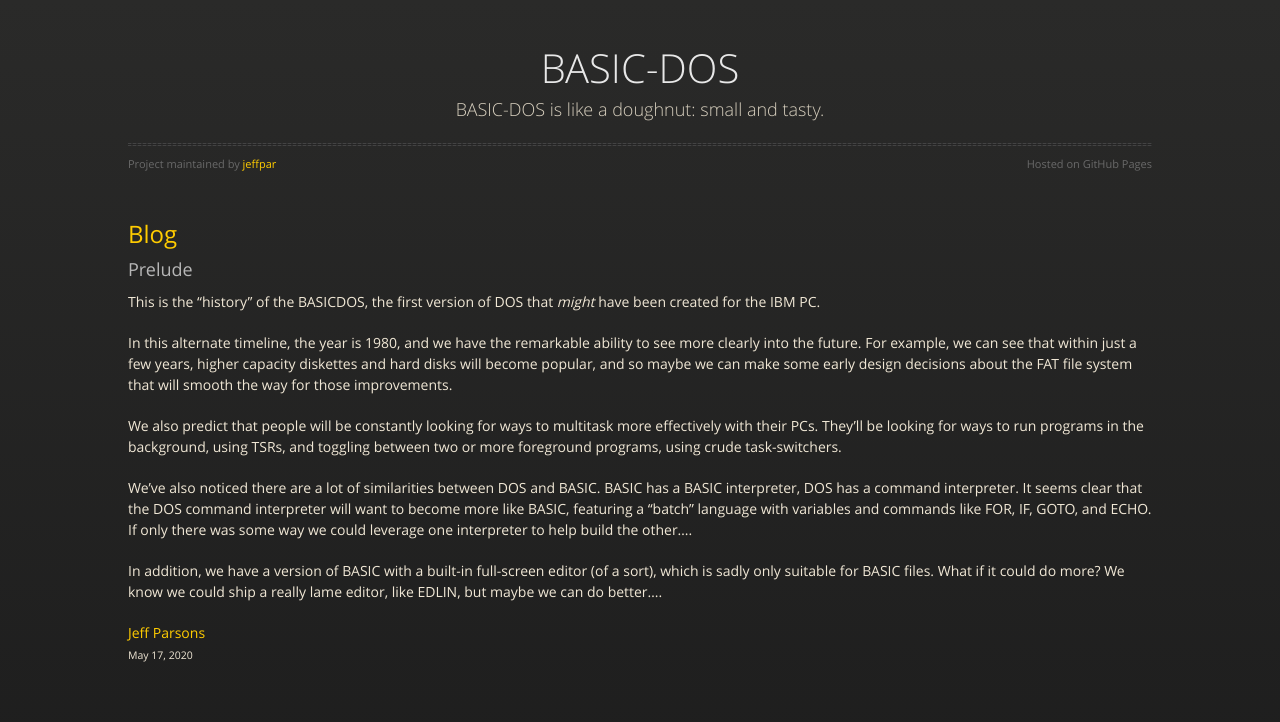
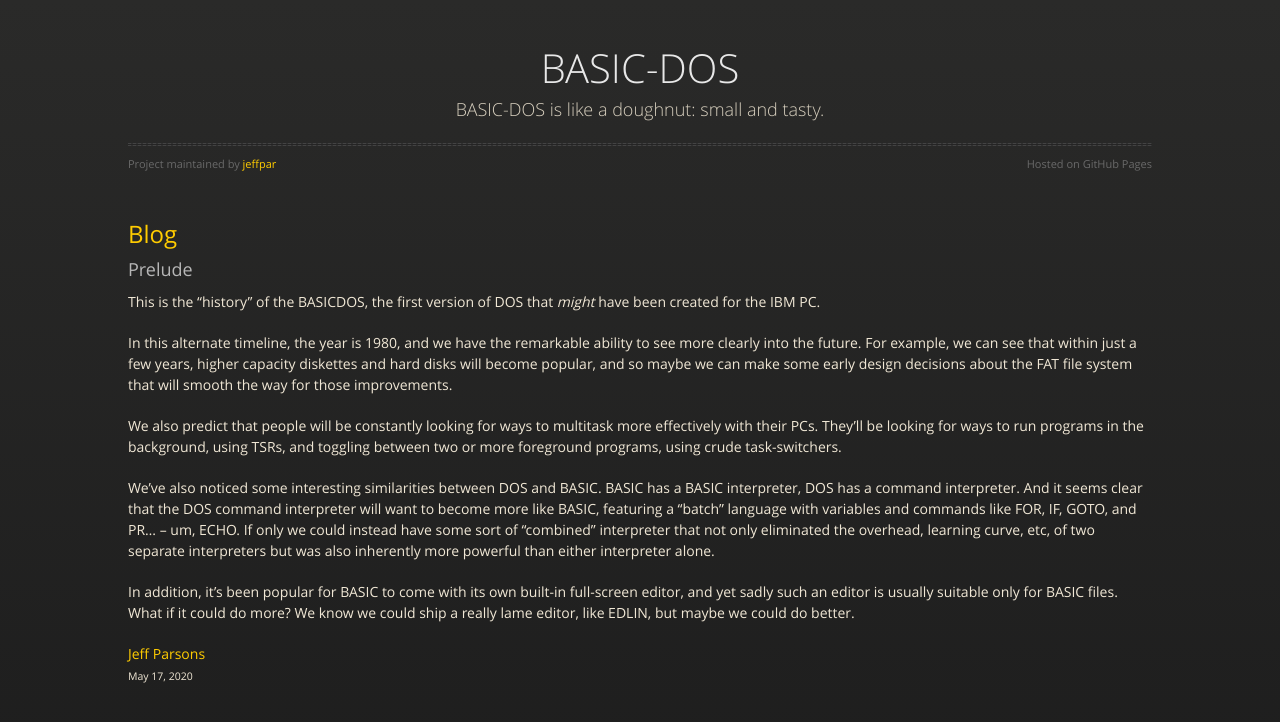
Before and after one commit to jeffpar/basicdos, a Jekyll site: the page built from blog/_posts/2020-05-17-prelude.md, in a window 1280 px wide. Shown: the top 722 px of the page. Built offline with Jekyll 4.4.1, drawn with Linux system fonts in a browser that asks for light colours.

Commit message:
Wordsmithed the first blog post a bit

```diff
--- a/blog/_posts/2020-05-17-prelude.md
+++ b/blog/_posts/2020-05-17-prelude.md
@@ -17,11 +17,13 @@
 PCs.  They'll be looking for ways to run programs in the background, using TSRs, and toggling between
 two or more foreground programs, using crude task-switchers.
 
-We've also noticed there are a lot of similarities between DOS and BASIC.  BASIC has a BASIC interpreter,
-DOS has a command interpreter.  It seems clear that the DOS command interpreter will want to become more
-like BASIC, featuring a "batch" language with variables and commands like FOR, IF, GOTO, and ECHO.  If only
-there was some way we could leverage one interpreter to help build the other....
+We've also noticed some interesting similarities between DOS and BASIC.  BASIC has a BASIC interpreter,
+DOS has a command interpreter.  And it seems clear that the DOS command interpreter will want to become more
+like BASIC, featuring a "batch" language with variables and commands like FOR, IF, GOTO, and PR... -- um,
+ECHO.  If only we could instead have some sort of "combined" interpreter that not only eliminated the overhead,
+learning curve, etc, of two separate interpreters but was also inherently more powerful than either interpreter
+alone.
 
-In addition, we have a version of BASIC with a built-in full-screen editor (of a sort), which is sadly only
-suitable for BASIC files.  What if it could do more?  We know we could ship a really lame editor, like EDLIN,
-but maybe we can do better....
+In addition, it's been popular for BASIC to come with its own built-in full-screen editor, and yet sadly
+such an editor is usually suitable only for BASIC files.  What if it could do more?  We know we could ship
+a really lame editor, like EDLIN, but maybe we could do better.
```
